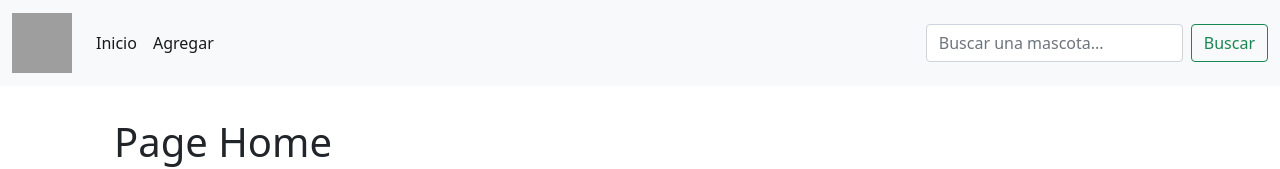
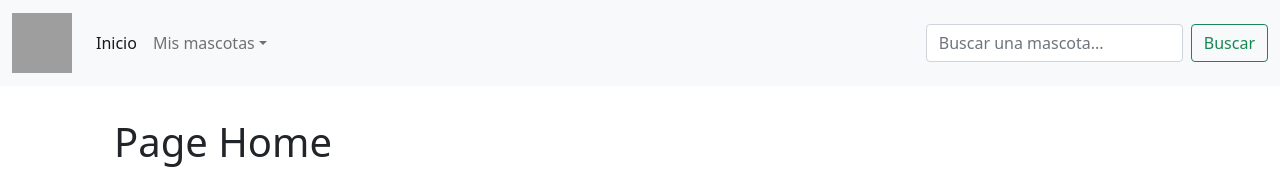
Before and after one commit to ProgrammerAuditore/proyecto-crud-mascotas, a React (Create React App) app in the folder mascotas-app/: page / in a window 1280 px wide. Shown: the top 169 px of the page. Built offline with nearby package versions, Linux system fonts and the light colour scheme; grey boxes are pictures that could not be loaded.

Commit message:
*** dev : Se agrego un menu desplegable

```diff
--- a/mascotas-app/src/views/partials/NavBar.jsx
+++ b/mascotas-app/src/views/partials/NavBar.jsx
@@ -15,9 +15,18 @@
                 <li className="nav-item">
                     <a className="nav-link active" aria-current="page" href="/">Inicio</a>
                 </li>
-                <li className="nav-item">
-                    <a className="nav-link active" aria-current="page" href="/add">Agregar</a>
-                </li>
+
+
+                <li class="nav-item dropdown">
+          <a class="nav-link dropdown-toggle" href="#" id="navbarDropdown" role="button" data-bs-toggle="dropdown" aria-expanded="false">
+            Mis mascotas
+          </a>
+          <ul class="dropdown-menu" aria-labelledby="navbarDropdown">
+            <li><a class="dropdown-item" href="/pets">Ver mascotas</a></li>
+            <li><hr class="dropdown-divider"/></li>
+            <li><a class="dropdown-item" href="/add">Registrar</a></li>
+          </ul>
+        </li>
             </ul>
             <form className="d-flex">
                 <input className="form-control me-2" type="search" placeholder="Buscar una mascota..." aria-label="Buscar"/>
```
